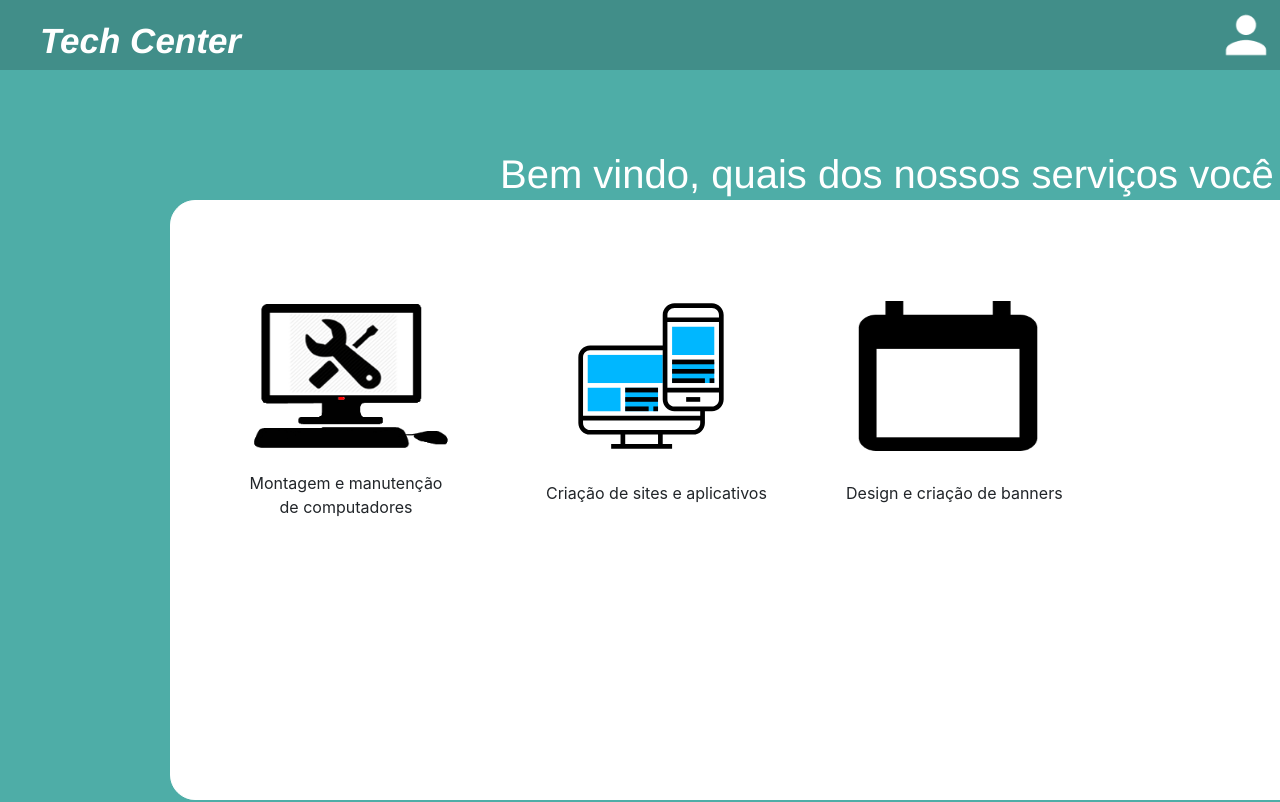
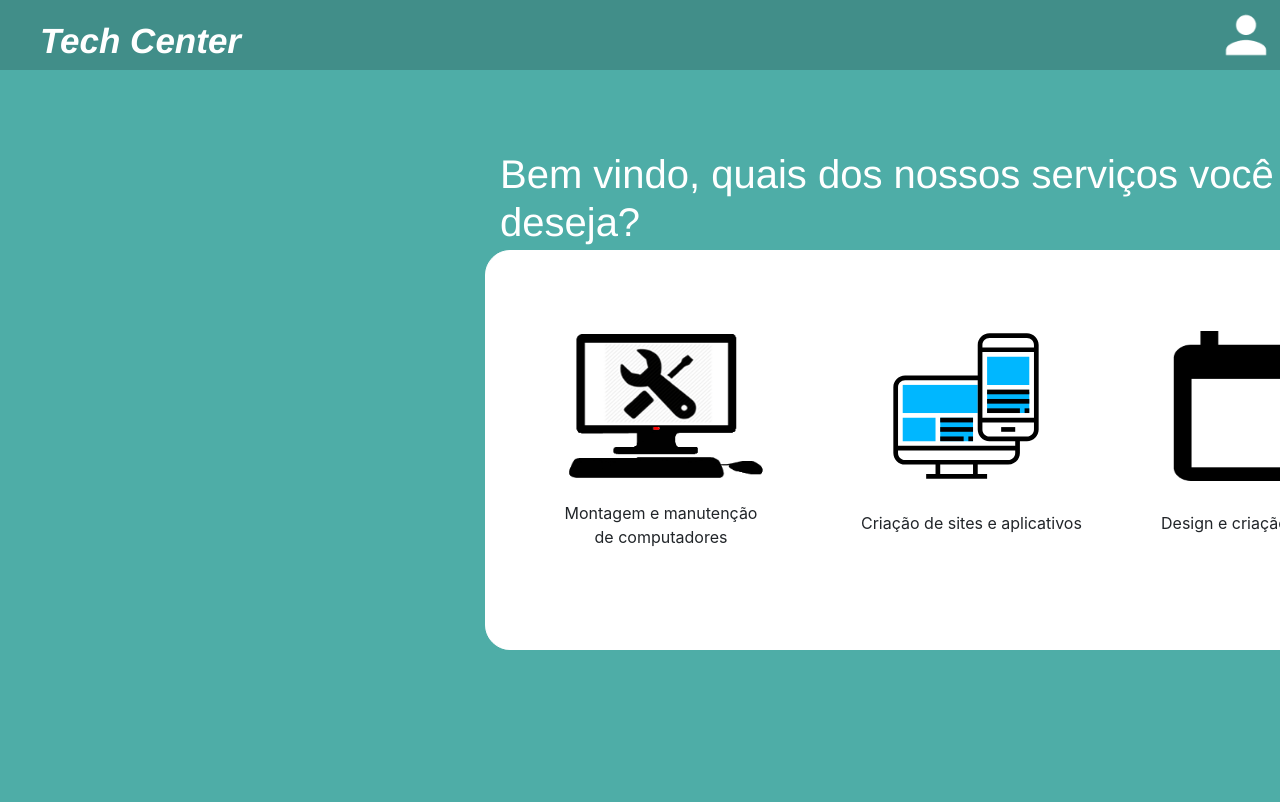
Before and after one commit to FellipeMarraa/ProjetoWeb, a React (Create React App) app: page /cliente in a window 1280 px wide. Shown: the top 802 px of the page. Built offline with nearby package versions, Linux system fonts and the light colour scheme.

Commit message:
validação front

```diff
--- a/src/pages/cliente/cliente.css
+++ b/src/pages/cliente/cliente.css
@@ -48,7 +48,7 @@
     color: white;
 }
 
-#servicos{
+#servicos-cliente{
     position: absolute;
     margin-left: 485px;
     margin-top: 250px;
--- a/src/pages/cliente/cliente.js
+++ b/src/pages/cliente/cliente.js
@@ -14,7 +14,7 @@ import Baixar from "../../assets/baixar.png";
 import Email from "../../assets/email.png";
 import Telefone from "../../assets/telefone.png";
 
-const User = props => {
+const Cliente = props => {
 
     return (
         <div>
@@ -25,7 +25,7 @@ const User = props => {
         <header id={'header'}>
             <h1 id={'titulo'}>Bem vindo, quais dos nossos serviços você deseja?</h1>
 
-            <div id={'servicos'}>
+            <div id={'servicos-cliente'}>
 
                 <div id={'caixa-manutencao'}>
                 <img id={'manutencao'} src={ImgManu}/>
@@ -83,4 +83,4 @@ const User = props => {
             );
 
 }
-export default User;
+export default Cliente;
--- a/src/pages/home/home.js
+++ b/src/pages/home/home.js
@@ -27,7 +27,7 @@ import passwordValidator from "password-validator";
 
 
 
-function Home() {
+const Home = props =>{
 
     const [login, setLogin] = useState("");
     const [senha, setSenha] = useState("");
--- a/src/pages/login/login.js
+++ b/src/pages/login/login.js
@@ -2,17 +2,24 @@ import React, {useState} from 'react';
 import './login.css';
 import {Link, useHistory} from "react-router-dom";
 import IconeUser from '../../assets/iconeuser.png';
+import Home from "../home/home";
 
-function Login(props) {
+const Login = props =>  {
 
     const [login, setLogin] = useState("");
     const [senha, setSenha] = useState("");
 
     const history = useHistory();
 
-    const routeChange = (name) => {
-        let path = '/'.concat(name);
-        history.push(path);
+    const routeChange = (cliente = "cliente", profissional = "profissional" ) => {
+        if(cliente){
+            let path = '/'.concat("cliente");
+            history.push(path);
+        }else if(profissional){
+            let path = '/'.concat("profissional");
+            history.push(path);
+        }
+
     }
 
     async function efetuarLogin(login, senha) {
@@ -34,10 +41,13 @@ function Login(props) {
                 )
             })
             console.log(response)
-        } catch (error) {
+        }
+        catch (error) {
             console.error(error);
         }
+
     }
+
     function checaCredenciais(req){
         const tipo = req.body.tipo;
         if(tipo == 'profissional'){
```
